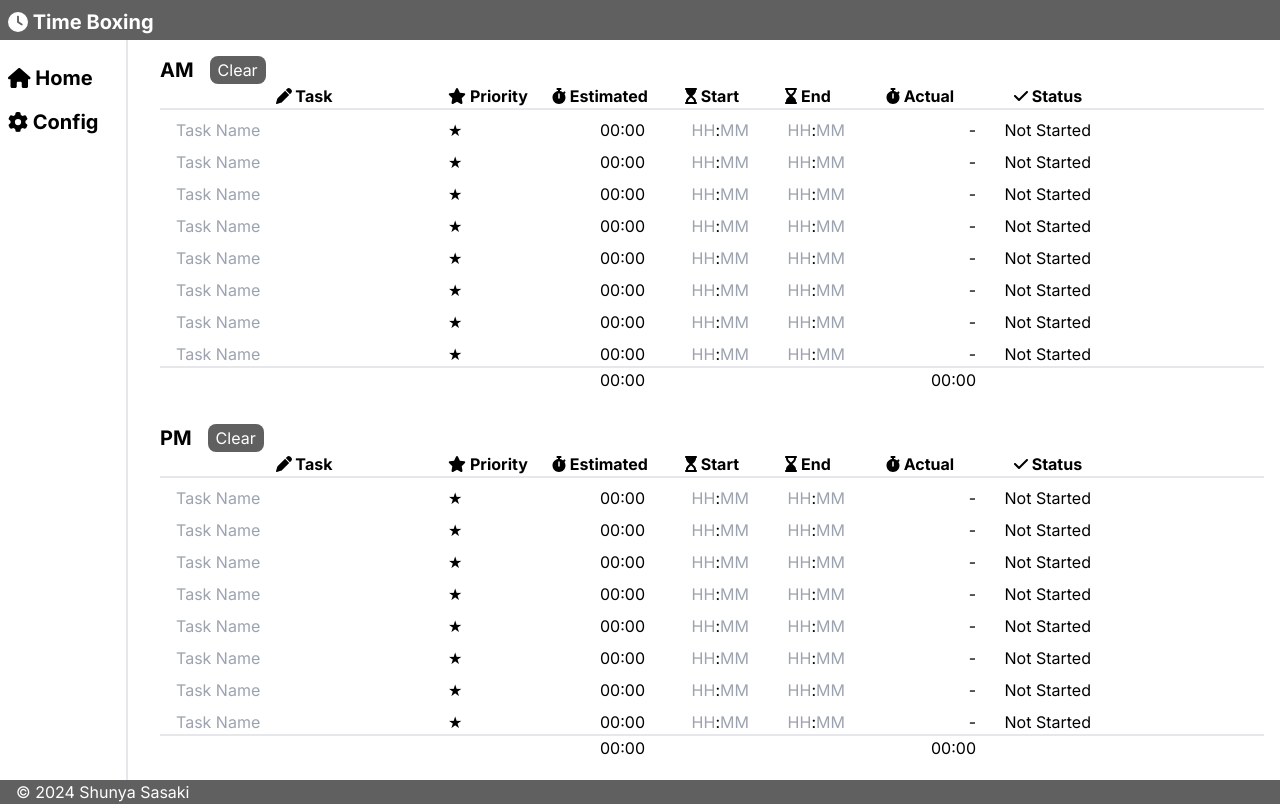
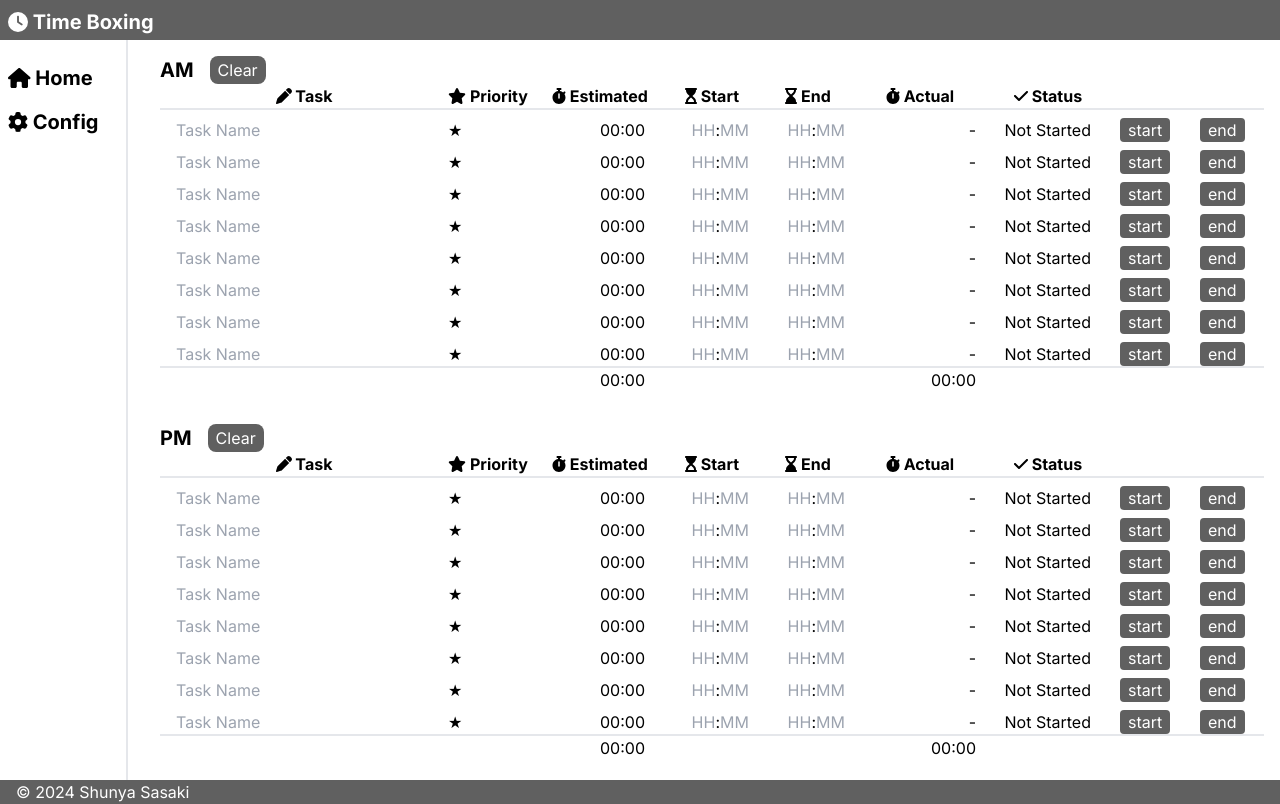
Before and after one commit to shunya-sasaki/timeboxing-app, a Next.js app: page / in a window 1280 px wide. Built offline with nearby package versions, Linux system fonts and the light colour scheme.

Commit message:
Added buttons to set the current time to start and end

```diff
--- a/app/components/tasktable/Task.tsx
+++ b/app/components/tasktable/Task.tsx
@@ -8,6 +8,7 @@ import { ActualTime } from "./ActualTime";
 import { TaskStatus } from "./TaskStatus";
 import { calcActualTime } from "../../utils/calcActualTime";
 import { TaskProps } from "../../interfaces/TaskProps";
+import { TimeButton } from "./TimeButton";
 
 export const Task = (props: TaskProps) => {
   const [isInitialized, setIsInitialized] = useState<boolean>(false);
@@ -80,6 +81,25 @@ export const Task = (props: TaskProps) => {
   );
   const jsxActualTime = <ActualTime hour={actualHour} minute={actualMinute} />;
   const jsxTaskStatus = <TaskStatus status={status} setStatus={setStatus} />;
+
+  const jsxStartTimeButton = (
+    <TimeButton
+      label="start"
+      setHour={setStartStrHour}
+      setMinute={setStartStrMinute}
+      setStatus={setStatus}
+      pushedStatus="In Progress"
+    />
+  );
+  const jsxEndTimeButton = (
+    <TimeButton
+      label="end"
+      setHour={setEndStrHour}
+      setMinute={setEndStrMinute}
+      setStatus={setStatus}
+      pushedStatus="Completed"
+    />
+  );
 
   const updateEstimatedTimes = (estimatedTime: string | undefined) => {
     const newEstimatedTimes = { ...estimatedTimes };
@@ -211,6 +231,8 @@ export const Task = (props: TaskProps) => {
       <div className={"w-28 ml-4 text-center" + statusColor}>
         {jsxTaskStatus}
       </div>
+      <div className=" w-12 ml-4">{jsxStartTimeButton}</div>
+      <div className=" w-12 ml-8">{jsxEndTimeButton}</div>
     </div>
   );
 };
--- /dev/null
+++ b/app/components/tasktable/TimeButton.tsx
@@ -0,0 +1,26 @@
+export const TimeButton = (props: {
+  label: string;
+  setHour: (value: string) => void;
+  setMinute: (value: string) => void;
+  setStatus: (value: string) => void;
+  pushedStatus: string;
+}) => {
+  const { label, setHour, setMinute, setStatus, pushedStatus } = props;
+
+  const setCurrentTime = () => {
+    const currentTime = new Date();
+    setHour(currentTime.getHours().toString());
+    setMinute(currentTime.getMinutes().toString());
+    setStatus(pushedStatus);
+  };
+  return (
+    <button
+      className=" px-2  rounded bg-primary hover:bg-secondary text-white"
+      onClick={() => {
+        setCurrentTime();
+      }}
+    >
+      {label}
+    </button>
+  );
+};
```
